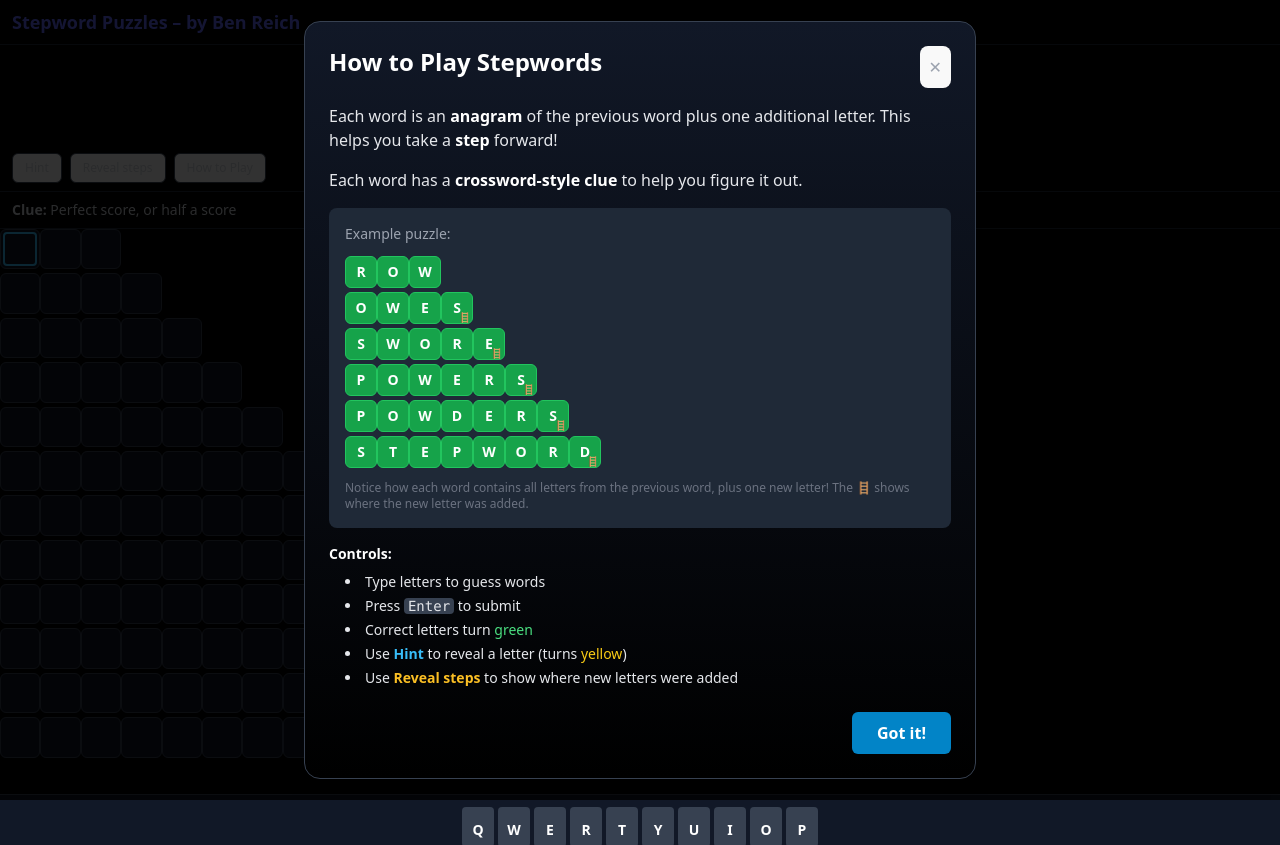
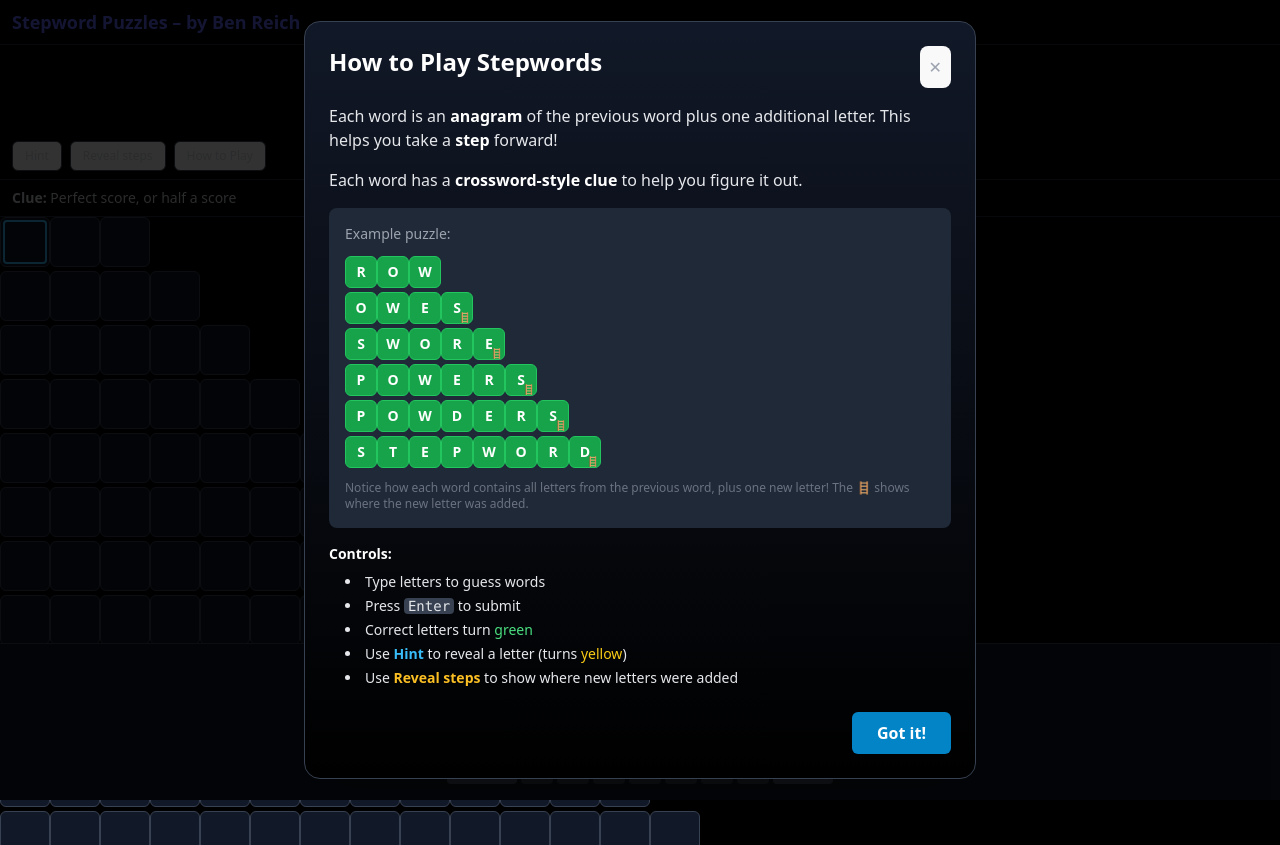
Before and after one commit to benreich4/stepwords, a React (Vite) app: page /1 in a window 1280 px wide. Built offline with nearby package versions, Linux system fonts and the light colour scheme.

Commit message:
Playing with CSS for keyboard to make it stick and square sizes

```diff
--- a/src/Game.jsx
+++ b/src/Game.jsx
@@ -406,21 +406,21 @@ export default function Game({ puzzle }) {
 
   return (
     <div className="w-screen h-screen bg-black flex flex-col">
-      <div className="px-3 text-center pt-6">
-        {/* Big date */}
+      <div className="px-3 text-center pt-4">
+        {/* Smaller date on mobile */}
         {puzzle.date && (
-          <div className="text-2xl sm:text-3xl font-bold text-gray-100 mb-1">
+          <div className="text-lg sm:text-2xl md:text-3xl font-bold text-gray-100 mb-1">
             {formatLongDate(puzzle.date)}
           </div>
         )}
         {/* Author byline */}
         {puzzle.author && (
-          <div className="text-sm text-gray-400 mb-4">
+          <div className="text-xs sm:text-sm text-gray-400 mb-3">
             By {puzzle.author}
           </div>
         )}
         {/* Puzzle title */}
-        <div className="text-base text-gray-300 italic mb-4">
+        <div className="text-sm sm:text-base text-gray-300 italic mb-3">
           {puzzle.title}
         </div>
       </div>
@@ -520,15 +520,15 @@ export default function Game({ puzzle }) {
           }}
         />
 
-        <div className="h-6 mt-3 text-xs text-gray-300 px-3">{message}</div>
+        <div className="h-6 mt-3 text-xs text-gray-300 px-3 pb-24">{message}</div>
+      </div>
 
-        {/* On-screen keyboard */}
-        <OnScreenKeyboard
-          onKeyPress={handleKeyPress}
-          onEnter={handleEnter}
-          onBackspace={handleBackspace}
-        />
-      </div>
+      {/* Sticky keyboard at bottom */}
+      <OnScreenKeyboard
+        onKeyPress={handleKeyPress}
+        onEnter={handleEnter}
+        onBackspace={handleBackspace}
+      />
 
       {showShare && (
         <ShareModal
--- a/src/components/LetterBox.jsx
+++ b/src/components/LetterBox.jsx
@@ -15,8 +15,8 @@ export default function LetterBox({
   const base =
     "relative inline-flex items-center justify-center border rounded-[6px] " +
     "select-none uppercase font-bold leading-none " +
-    "w-7 aspect-square text-sm min-w-[20px] " +
-    "sm:w-8 sm:text-sm md:w-10 md:text-base";
+    "w-8 aspect-square text-base min-w-[24px] " +
+    "sm:w-9 sm:text-lg md:w-10 md:text-xl";
 
   return (
     <button type="button" onClick={onClick} className={`${base} ${stateClass}`}>
--- a/src/components/OnScreenKeyboard.jsx
+++ b/src/components/OnScreenKeyboard.jsx
@@ -31,7 +31,7 @@ export default function OnScreenKeyboard({ onKeyPress, onEnter, onBackspace, dis
   };
 
   return (
-    <div className="w-full px-2 py-3 bg-gray-900 border-t border-gray-700">
+    <div className="fixed bottom-0 left-0 right-0 w-full px-2 py-3 bg-gray-900 border-t border-gray-700 z-20">
       {rows.map((row, rowIndex) => (
         <div key={rowIndex} className="flex justify-center gap-1 mb-1">
           {row.map((key) => (
```
